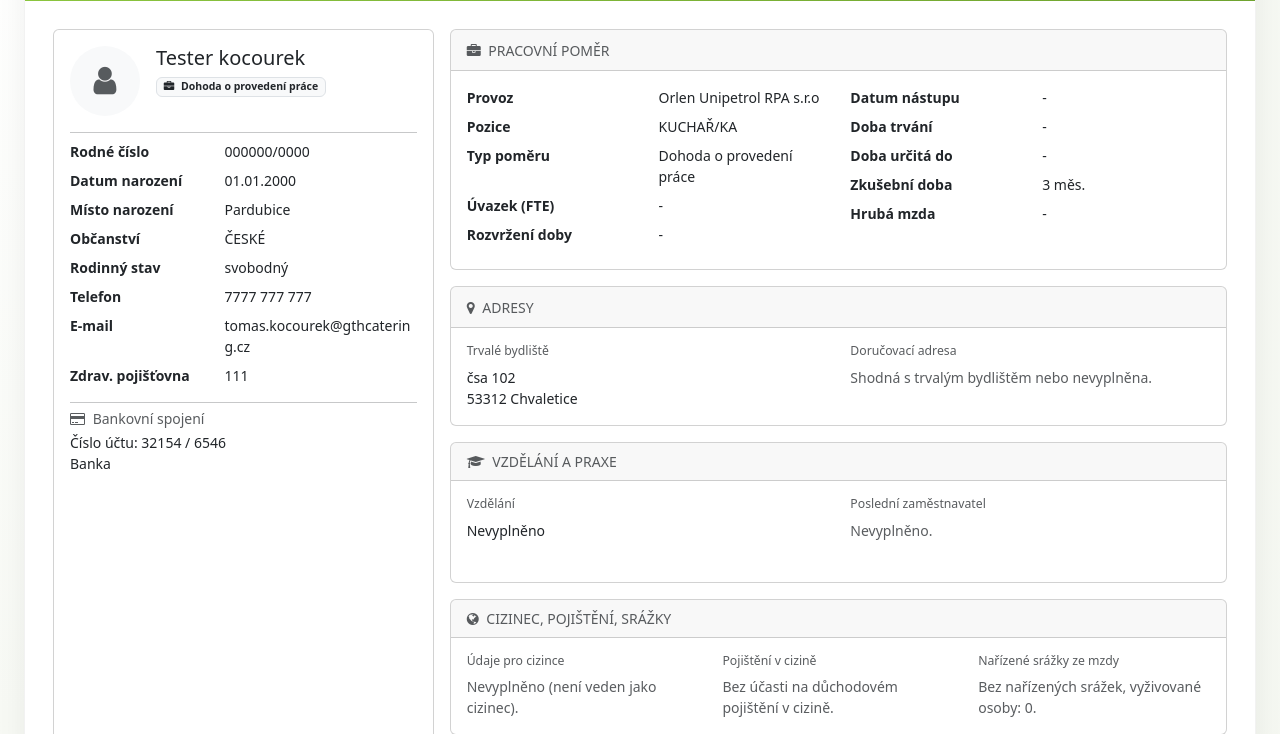
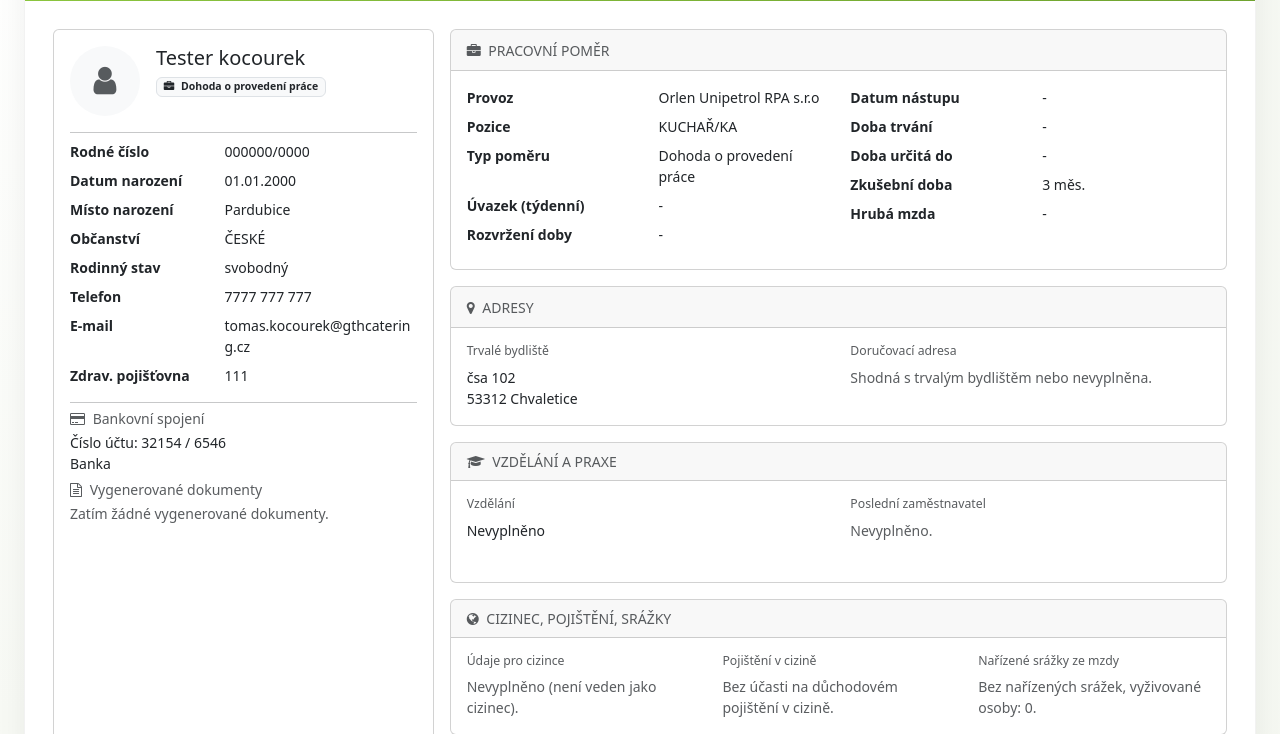
Before and after one commit to kocourek30/gth_onboarding_v3, a Django app: page /hr/zamestnanec/9/ in a window 1280 px wide. Shown: the part 152-886 px from the top of the page. Run offline with Django 5.2, Linux system fonts and the light colour scheme; a user stored in the database is signed in; data comes from the database, SQL or seed files in the repository; both versions use the stored data as it was after the commit.

```diff
--- a/core/models.py
+++ b/core/models.py
@@ -46,7 +46,7 @@ class Pozice(models.Model):
     kod = models.CharField(
         max_length=50,
         unique=True,
-        help_text="Strojový kód, např. KUCHAR, SEFKUCHAR, MANAZER_PROVOZU…",
+        help_text="Unikátní kód pro pozici (např. 'kuchar', 'servirka', 'manager').",
     )
 
     aktivni = models.BooleanField(default=True)
--- a/frontend/views.py
+++ b/frontend/views.py
@@ -732,7 +732,7 @@ def provoz_contract_registry(request):
             | Q(pozice__nazev__icontains=search)
         )
 
-    KONCI_DO_DNI = 30
+    KONCI_DO_DNI = 100
     end_limit = today + timedelta(days=KONCI_DO_DNI)
 
     koncici_smlouvy = (
--- a/templates/frontend/employee_detail.html
+++ b/templates/frontend/employee_detail.html
@@ -129,10 +129,68 @@
               <h6 class="small text-muted mb-1">
                 <i class="fa fa-credit-card me-1"></i> Bankovní spojení
               </h6>
-              <p class="small mb-0">
+              <p class="small mb-2">
                 Číslo účtu: {{ dotaznik.cislo_uctu }} / {{ dotaznik.kod_banky }}<br>
                 {{ dotaznik.nazev_banky|default:"Název banky nevyplněn" }}
               </p>
+
+              {# NOVÁ SEKCE – Vygenerované dokumenty #}
+              <h6 class="small text-muted mb-1">
+                <i class="fa fa-file-text-o me-1"></i> Vygenerované dokumenty
+              </h6>
+              {% with dokumenty=dotaznik.dokumenty.all %}
+                {% if dokumenty %}
+                  <div class="table-responsive">
+                    <table class="table table-sm table-borderless align-middle mb-0 small">
+                      <thead>
+                        <tr class="text-muted">
+                          <th>Název</th>
+                          <th class="text-center" style="width: 50px;">DOCX</th>
+                          <th class="text-center" style="width: 50px;">PDF</th>
+                        </tr>
+                      </thead>
+                      <tbody>
+                        {% for doc in dokumenty %}
+                          <tr>
+                            <td>
+                              {{ doc.nazev|default:"Dokument" }}
+                              <span class="text-muted">
+                                ({{ doc.vygenerovano|date:"d.m.Y H:i" }})
+                              </span>
+                            </td>
+                            <td class="text-center">
+                              {% if doc.docx_soubor %}
+                                <a href="{{ doc.docx_soubor.url }}"
+                                   class="btn btn-outline-primary btn-xs"
+                                   title="Stáhnout DOCX">
+                                  <i class="fa fa-file-word-o"></i>
+                                </a>
+                              {% else %}
+                                <span class="text-muted">–</span>
+                              {% endif %}
+                            </td>
+                            <td class="text-center">
+                              {% if doc.pdf_soubor %}
+                                <a href="{{ doc.pdf_soubor.url }}"
+                                   class="btn btn-outline-danger btn-xs"
+                                   title="Stáhnout PDF">
+                                  <i class="fa fa-file-pdf-o"></i>
+                                </a>
+                              {% else %}
+                                <span class="text-muted">–</span>
+                              {% endif %}
+                            </td>
+                          </tr>
+                        {% endfor %}
+                      </tbody>
+                    </table>
+                  </div>
+                {% else %}
+                  <p class="small mb-0 text-muted">
+                    Zatím žádné vygenerované dokumenty.
+                  </p>
+                {% endif %}
+              {% endwith %}
             </div>
           </div>
         </div>
@@ -168,7 +226,7 @@
                           {{ dotaznik.get_typ_pomeru_display|default:"-" }}
                         </dd>
 
-                        <dt class="col-6">Úvazek (FTE)</dt>
+                        <dt class="col-6">Úvazek (týdenní)</dt>
                         <dd class="col-6">
                           {{ dotaznik.uvazek_fte|default:"-" }}
                         </dd>
--- a/templates/frontend/hr_dashboard.html
+++ b/templates/frontend/hr_dashboard.html
@@ -116,7 +116,7 @@
                   <td>{{ d.get_typ_pomeru_display|default:"" }}</td>
                   <td>
                     {% if d.uvazek_fte %}
-                      {{ d.uvazek_fte }} FTE
+                      {{ d.uvazek_fte }} Hodin
                     {% else %}
                       –
                     {% endif %}
```
Also changed, not shown: db.sqlite3, 6 other files.
